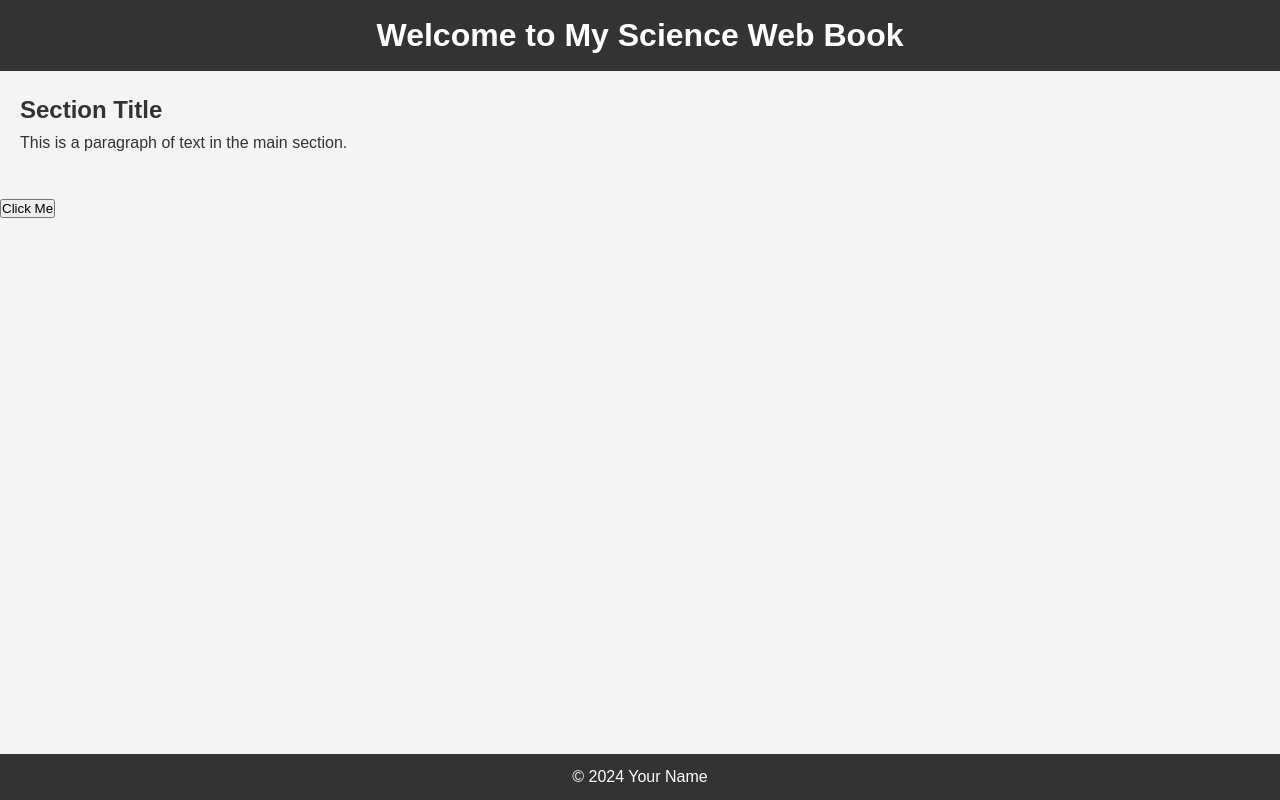
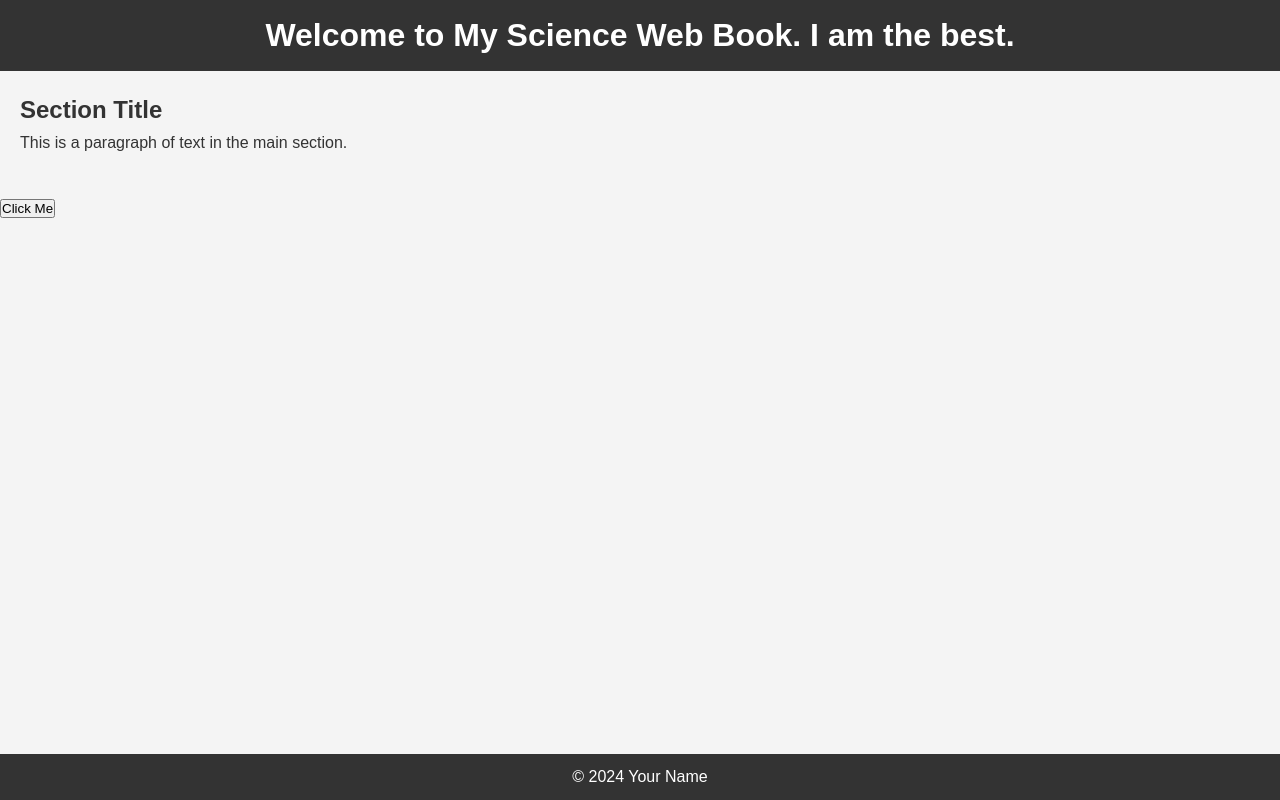
Before and after one commit to neptuniacoded/science-web-book, a plain HTML site: page index.html in a window 1280 px wide. Drawn offline with Linux system fonts and the light colour scheme.

Commit message:
edited the index

```diff
--- a/index.html
+++ b/index.html
@@ -8,7 +8,7 @@
 </head>
 <body>
     <header>
-        <h1>Welcome to My Science Web Book</h1>
+        <h1>Welcome to My Science Web Book. I am the best.</h1>
     </header>
 
     <main>
```
